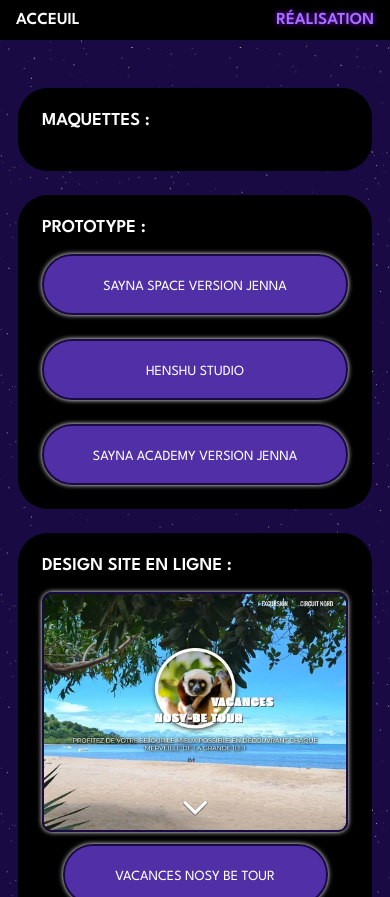
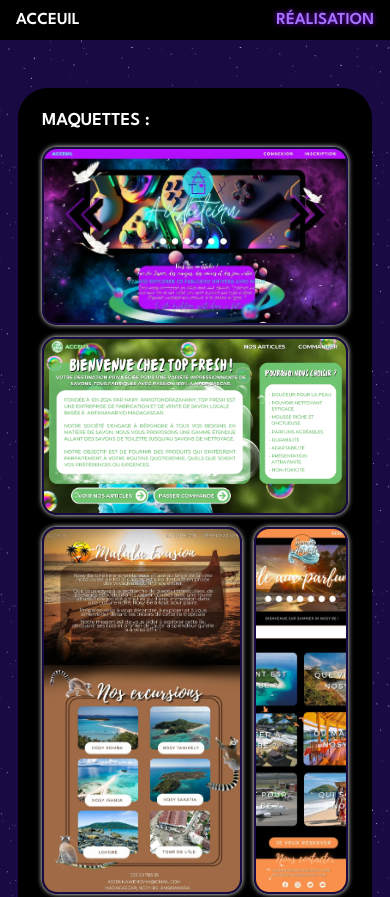
Before and after one commit to Jenna-Wendy/Portefolio, a website: page pages/realisation.html in a window 390 px wide. Shown: the top 897 px of the page. Drawn offline with Linux system fonts and the light colour scheme.

Commit message:
part 5/6 done and responsive

```diff
--- a/jenna/_responsive.scss
+++ b/jenna/_responsive.scss
@@ -107,16 +107,10 @@
         }
     }
 
-    // footer
-    // footer{
-
-    //     .contact{
-    //         div{
-    //             margin-left: 15px;
-    //             background: red;
-    //         }
-    //     }
-    // }
+    .item-5,
+    .item-6 {
+        grid-column: span 2;
+    }
 }
 
 /*xs*/
@@ -124,13 +118,6 @@
     .container {
         width: 100%;
     }
-
-    // footer
-    // .contact{
-    //     div{
-    //         margin-left: clamp(100px, 25%, 250px);
-    //     }
-    // }
 
     .copyright {
         width: 30ch;
@@ -149,6 +136,7 @@
     #real {
         margin: $spacing-xxl $spacing-lg 0;
     }
+
     .video {
         padding: $spacing-lg $spacing;
     }
--- a/jenna/pages/_projects.scss
+++ b/jenna/pages/_projects.scss
@@ -111,6 +111,7 @@
     flex-wrap: wrap;
     gap: $spacing-2xl;
     justify-content: space-evenly;
+
     .video {
         max-width: 375px;
         width: 100%;
@@ -166,3 +167,40 @@
         }
     }
 }
+
+.grid {
+    display: grid;
+    grid-template-columns: repeat(auto-fit, minmax(200px, 1fr));
+    grid-auto-rows: minmax(50px, 1fr);
+    gap: $spacing;
+
+    .item {
+        border: 2px solid $primary;
+        border-radius: 15px;
+        overflow: hidden;
+        box-shadow: $white 0px 0px 5px;
+        min-height: 50px;
+
+        img {
+            height: 100%;
+            width: 100%;
+            object-fit: cover;
+        }
+    }
+
+    .item-1,
+    .item-2,
+    .item-3,
+    .item-4 {
+        grid-row: span 2;
+    }
+
+    .item-5 {
+        grid-row: 1;
+    }
+
+    .item-6 {
+        grid-row: 2;
+    }
+
+}
--- a/pages/realisation.html
+++ b/pages/realisation.html
@@ -35,6 +35,28 @@
             <!-- Maquettes -->
             <div class="box-r maquettes">
                 <h2>Maquettes :</h2>
+                <div class="grid">
+                    <div class="item item-1">
+                        <img src="../assets/imgs/realisation/maquettes/malala-evasion-v1.webp" alt="">
+                    </div>
+                    <div class="item item-2">
+                        <img src="../assets/imgs/realisation/maquettes/summer.webp" alt="">
+                    </div>
+                    <div class="item item-3">
+                        <img src="../assets/imgs/realisation/maquettes/otaku.webp" alt="">
+                    </div>
+                    <div class="item item-4">
+                        <img src="../assets/imgs/realisation/maquettes/panther.webp" alt="">
+                    </div>
+                    <div class="item item-5">
+                        <img src="../assets/imgs/realisation/maquettes/aishiteiru.webp" alt="">
+
+                    </div>
+                    <div class="item item-6">
+                        <img src="../assets/imgs/realisation/maquettes/top.webp" alt="">
+
+                    </div>
+                </div>
             </div>
 
             <!-- Prototype -->
```
Also changed, not shown: pages/intl.html (added, +29 -0 lines), assets/styles/main.css.
